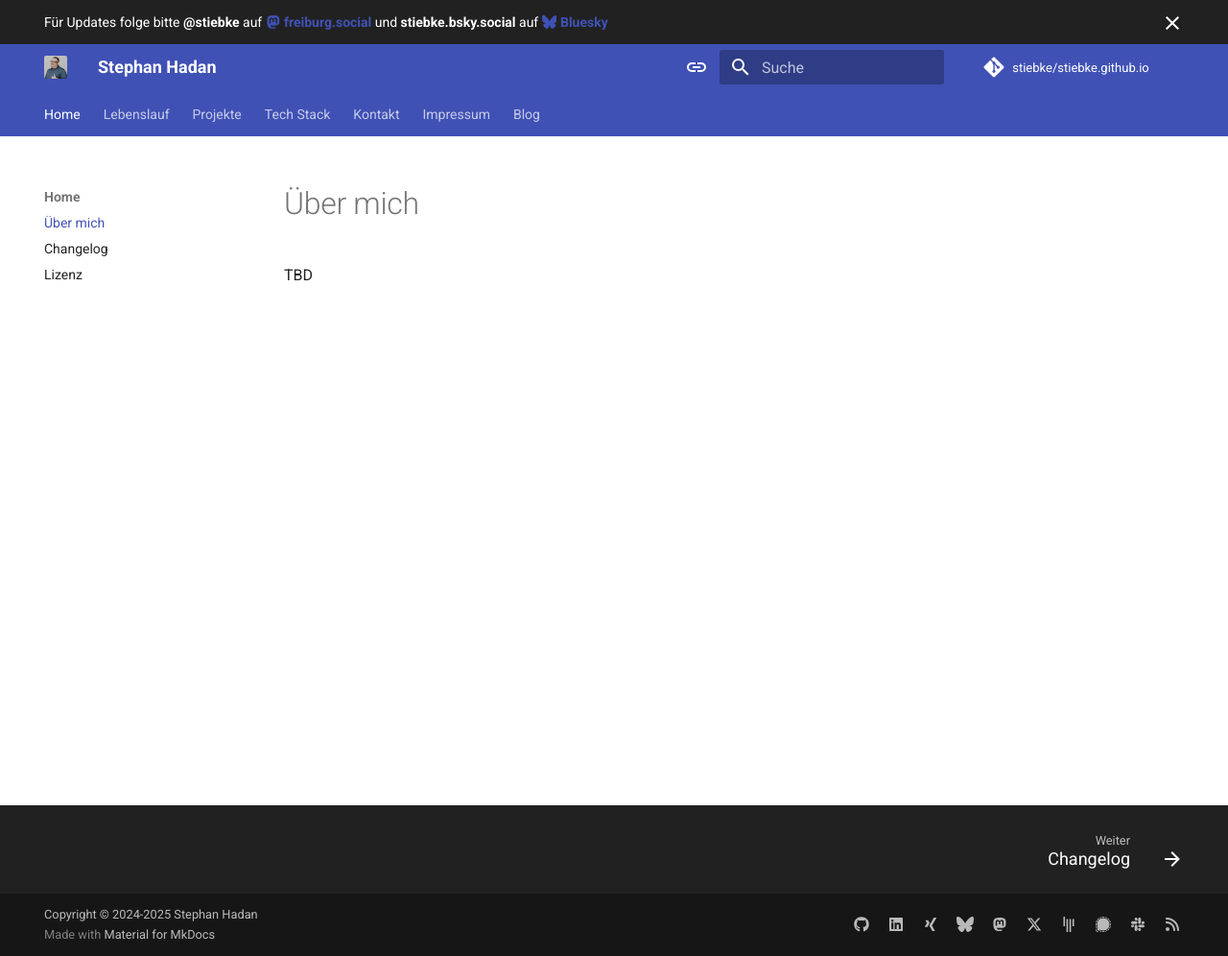
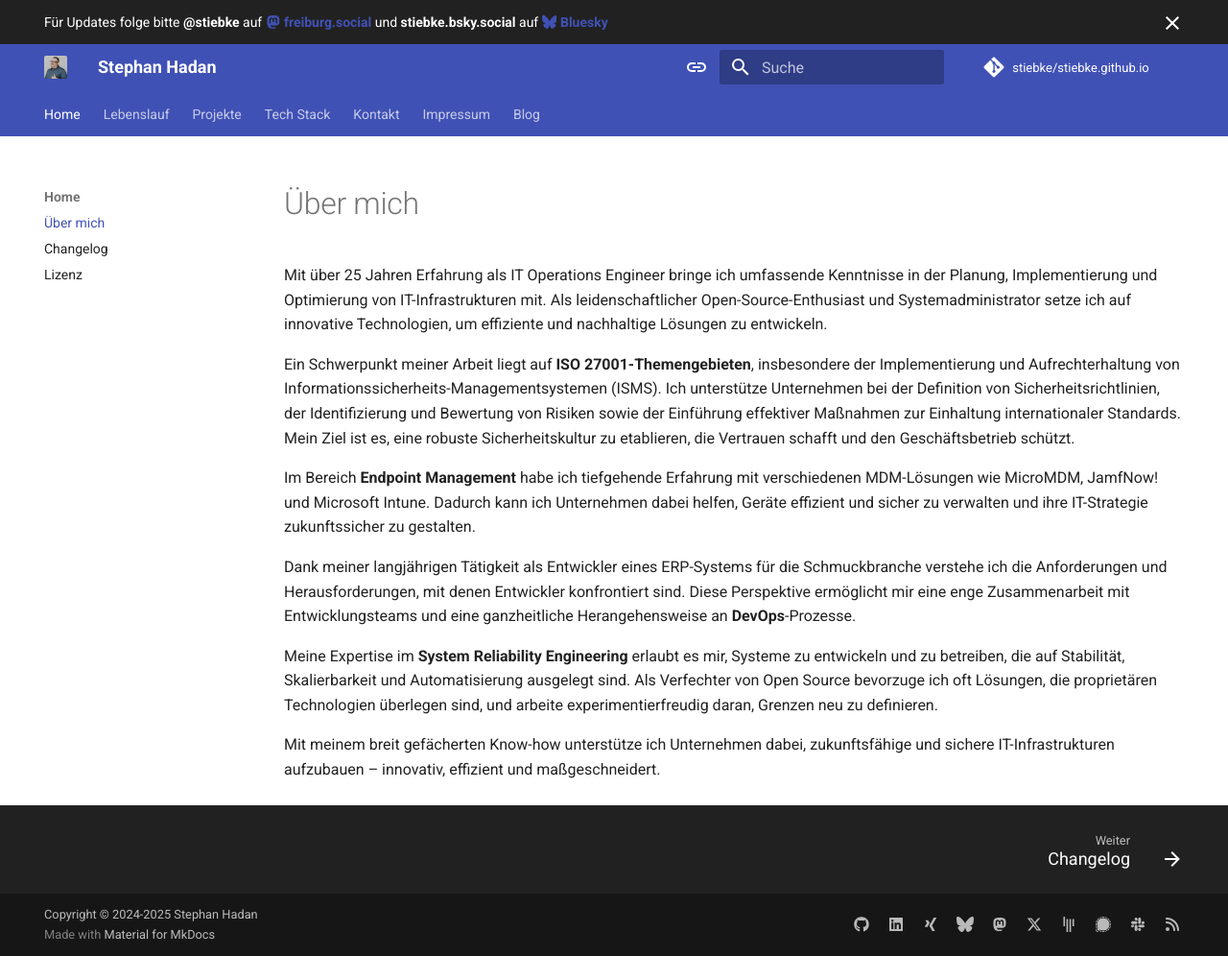
Before and after one commit to stiebke/stiebke.github.io, an MkDocs documentation site: the page built from docs/index.md, in a window 1280 px wide and 996 px high. Shown: the whole window at 96% size. Built offline with MkDocs 1.6.1 and Material for MkDocs 9.7.7, drawn with Linux system fonts in a browser that asks for light colours; plug-ins that fetch from the network failed and are left out; comment, search, counter and statistics services are not loaded.

Commit message:
* added about me page

```diff
--- a/docs/index.md
+++ b/docs/index.md
@@ -1,3 +1,13 @@
 # Über mich
 
-TBD
+Mit über 25 Jahren Erfahrung als IT Operations Engineer bringe ich umfassende Kenntnisse in der Planung, Implementierung und Optimierung von IT-Infrastrukturen mit. Als leidenschaftlicher Open-Source-Enthusiast und Systemadministrator setze ich auf innovative Technologien, um effiziente und nachhaltige Lösungen zu entwickeln.
+
+Ein Schwerpunkt meiner Arbeit liegt auf **ISO 27001-Themengebieten**, insbesondere der Implementierung und Aufrechterhaltung von Informationssicherheits-Managementsystemen (ISMS). Ich unterstütze Unternehmen bei der Definition von Sicherheitsrichtlinien, der Identifizierung und Bewertung von Risiken sowie der Einführung effektiver Maßnahmen zur Einhaltung internationaler Standards. Mein Ziel ist es, eine robuste Sicherheitskultur zu etablieren, die Vertrauen schafft und den Geschäftsbetrieb schützt.
+
+Im Bereich **Endpoint Management** habe ich tiefgehende Erfahrung mit verschiedenen MDM-Lösungen wie MicroMDM, JamfNow! und Microsoft Intune. Dadurch kann ich Unternehmen dabei helfen, Geräte effizient und sicher zu verwalten und ihre IT-Strategie zukunftssicher zu gestalten.
+
+Dank meiner langjährigen Tätigkeit als Entwickler eines ERP-Systems für die Schmuckbranche verstehe ich die Anforderungen und Herausforderungen, mit denen Entwickler konfrontiert sind. Diese Perspektive ermöglicht mir eine enge Zusammenarbeit mit Entwicklungsteams und eine ganzheitliche Herangehensweise an **DevOps**-Prozesse.
+
+Meine Expertise im **System Reliability Engineering** erlaubt es mir, Systeme zu entwickeln und zu betreiben, die auf Stabilität, Skalierbarkeit und Automatisierung ausgelegt sind. Als Verfechter von Open Source bevorzuge ich oft Lösungen, die proprietären Technologien überlegen sind, und arbeite experimentierfreudig daran, Grenzen neu zu definieren.
+
+Mit meinem breit gefächerten Know-how unterstütze ich Unternehmen dabei, zukunftsfähige und sichere IT-Infrastrukturen aufzubauen – innovativ, effizient und maßgeschneidert.
```
